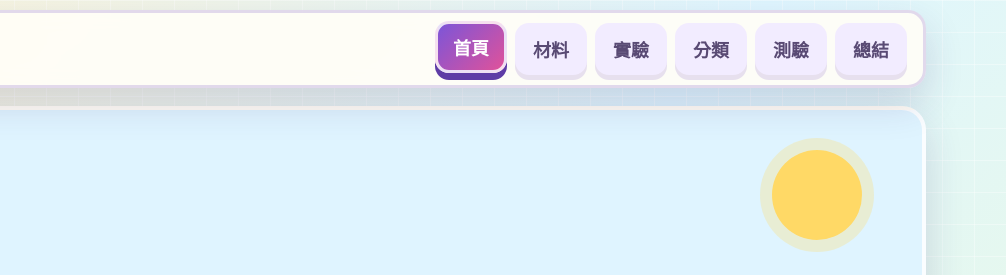
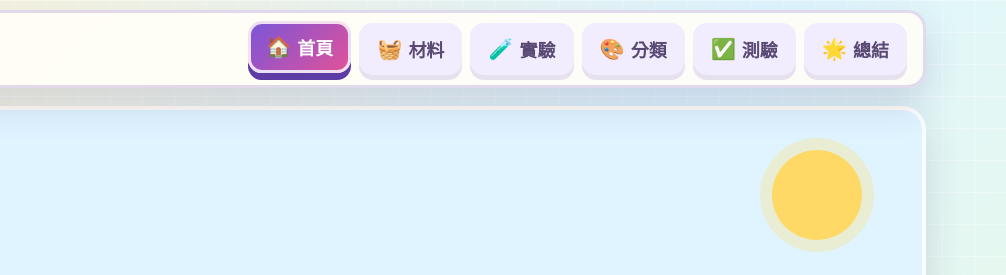
Before and after one commit to prayer168/acid-base-indicator, a plain HTML site: page index.html in a window 1280 px wide. Shown: the top 275 px of the page, 274-1280 px from the left. Drawn offline with Linux system fonts and the light colour scheme.

Commit message:
Add emoji icons to lesson tabs

```diff
--- a/index.html
+++ b/index.html
@@ -13,12 +13,12 @@
       <span>變色偵探隊</span>
     </a>
     <nav class="lesson-tabs" aria-label="學習步驟頁籤">
-      <button class="lesson-tab is-active" type="button" data-go="0" aria-current="page">首頁</button>
-      <button class="lesson-tab" type="button" data-go="1">材料</button>
-      <button class="lesson-tab" type="button" data-go="2">實驗</button>
-      <button class="lesson-tab" type="button" data-go="3">分類</button>
-      <button class="lesson-tab" type="button" data-go="4">測驗</button>
-      <button class="lesson-tab" type="button" data-go="5">總結</button>
+      <button class="lesson-tab is-active" type="button" data-go="0" aria-current="page"><span aria-hidden="true">🏠</span>首頁</button>
+      <button class="lesson-tab" type="button" data-go="1"><span aria-hidden="true">🧺</span>材料</button>
+      <button class="lesson-tab" type="button" data-go="2"><span aria-hidden="true">🧪</span>實驗</button>
+      <button class="lesson-tab" type="button" data-go="3"><span aria-hidden="true">🎨</span>分類</button>
+      <button class="lesson-tab" type="button" data-go="4"><span aria-hidden="true">✅</span>測驗</button>
+      <button class="lesson-tab" type="button" data-go="5"><span aria-hidden="true">🌟</span>總結</button>
     </nav>
   </header>
 
--- a/style.css
+++ b/style.css
@@ -105,6 +105,10 @@ summary:focus-visible {
 }
 
 .lesson-tab {
+  display: inline-flex;
+  align-items: center;
+  justify-content: center;
+  gap: 6px;
   min-height: 46px;
   padding: 10px 15px;
   border: 3px solid transparent;
@@ -115,6 +119,11 @@ summary:focus-visible {
   white-space: nowrap;
   box-shadow: 0 5px 0 rgba(111, 76, 195, 0.16);
   transition: transform 160ms ease, color 160ms ease, background 160ms ease, box-shadow 160ms ease;
+}
+
+.lesson-tab span {
+  font-size: 1.12em;
+  line-height: 1;
 }
 
 .lesson-tab:hover,
```
